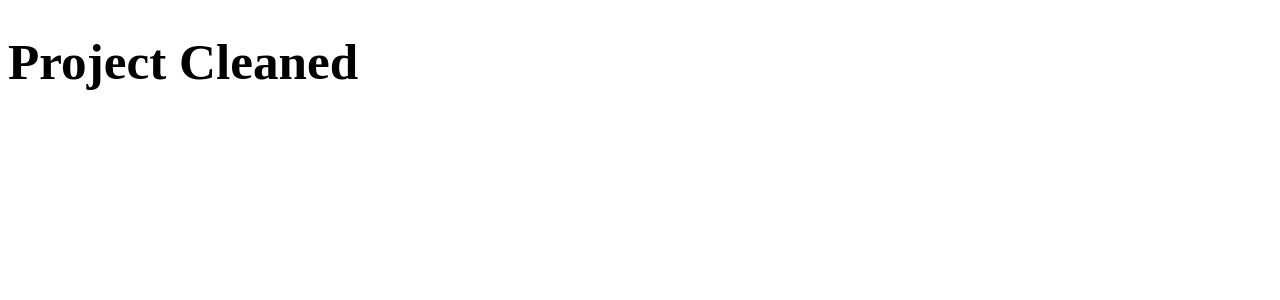
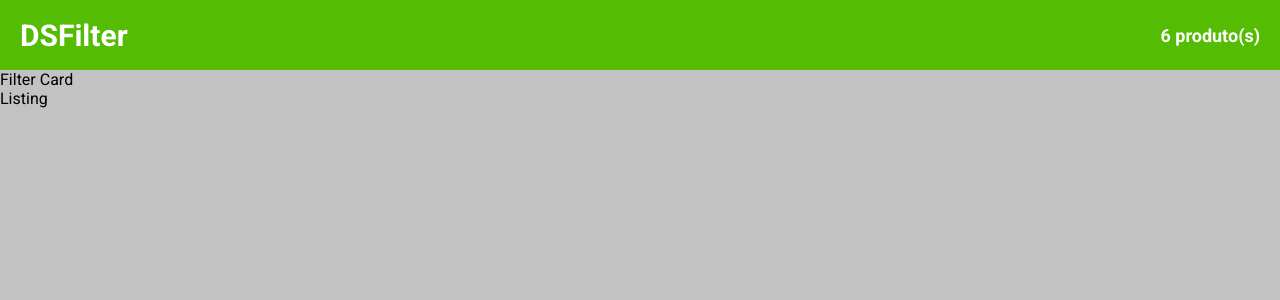
Before and after one commit to murilomartins93/dsfilter-challenge, a React (Vite) app: page / in a window 1280 px wide. Shown: the top 300 px of the page. Built offline with nearby package versions, Linux system fonts and the light colour scheme.

Commit message:
:construction: Basic layout structure

```diff
--- a/src/App.tsx
+++ b/src/App.tsx
@@ -1,5 +1,15 @@
+import { BrowserRouter, Navigate, Route, Routes } from "react-router-dom";
+import Home from "./routes/Main";
+
 function App() {
-  return <h1>Project Cleaned</h1>;
+  return (
+    <BrowserRouter>
+      <Routes>
+        <Route path="/" element={<Home />} />
+        <Route path="*" element={<Navigate to="/" />} />
+      </Routes>
+    </BrowserRouter>
+  );
 }
 
 export default App;
--- /dev/null
+++ b/src/components/Header/index.tsx
@@ -0,0 +1,18 @@
+import "./styles.css";
+
+function Header() {
+  return (
+    <header className="dsf-header">
+      <nav className="dsf-nav">
+        <div className="dsf-header-title">
+          <h1>DSFilter</h1>
+        </div>
+        <div className="dsf-nav-counter">
+          <h1>6 produto(s)</h1>
+        </div>
+      </nav>
+    </header>
+  );
+}
+
+export default Header;
--- /dev/null
+++ b/src/components/Header/styles.css
@@ -0,0 +1,25 @@
+.dsf-header {
+  height: 70px;
+  background-color: var(--dsf-bg-primary);
+  color: var(--dsf-font-primary);
+  display: flex;
+  align-items: center;
+}
+
+.dsf-nav {
+  padding: 20px;
+  display: flex;
+  align-items: center;
+  justify-content: space-between;
+  width: 100%;
+}
+
+.dsf-header-title {
+  font-weight: 700;
+  font-size: 20px;
+}
+
+.dsf-nav-counter {
+  font-weight: 700;
+  font-size: 12px;
+}
--- a/src/index.css
+++ b/src/index.css
@@ -1,16 +1,41 @@
+@import url("https://fonts.googleapis.com/css2?family=Roboto:wght@400;700&display=swap");
+
 :root {
+  --dsf-bg-primary: #55bc04;
+  --dsf-bg-secondary: #ffffff;
+  --dsf-bg-tertiary: #c2c2c2;
+
+  --dsf-font-primary: #ffffff;
+  --dsf-font-secondary: #55bc04;
+  --dsf-font-tertiary: #6f6f6f;
+
+  --dsf-input-font: #6f6f6f;
+  --dsf-placeholder-font: #c2c2c2;
+  --dsf-input-border: #c2c2c2;
+
+  --dsf-btn-primary: #55bc04;
+  --dsf-btn-secondary: #ffffff;
+
+  --dsf-listing-primary-font: #6f6f6f;
+  --dsf-listing-secondary-font: #55bc04;
+  --dsf-listing-bg: #ffffff;
+  --dsf-listing-border: #55bc04;
 }
 
-a, a:hover {
+* {
+  box-sizing: border-box;
+  margin: 0;
+  padding: 0;
+  font-family: "Roboto", sans-serif;
+}
+
+a,
+a:hover {
   color: unset;
   text-decoration: none;
 }
 
 html,
 body {
+  background-color: var(--dsf-bg-tertiary);
 }
-
-h1 {
-  font-size: 3.2em;
-  line-height: 1.1;
-}
--- /dev/null
+++ b/src/routes/Main/index.tsx
@@ -0,0 +1,15 @@
+import Header from "../../components/Header";
+
+function Home() {
+  return (
+    <>
+      <Header />
+      <main>
+        <section id="filter-card">Filter Card</section>
+        <section id="listing">Listing</section>
+      </main>
+    </>
+  );
+}
+
+export default Home;
```
